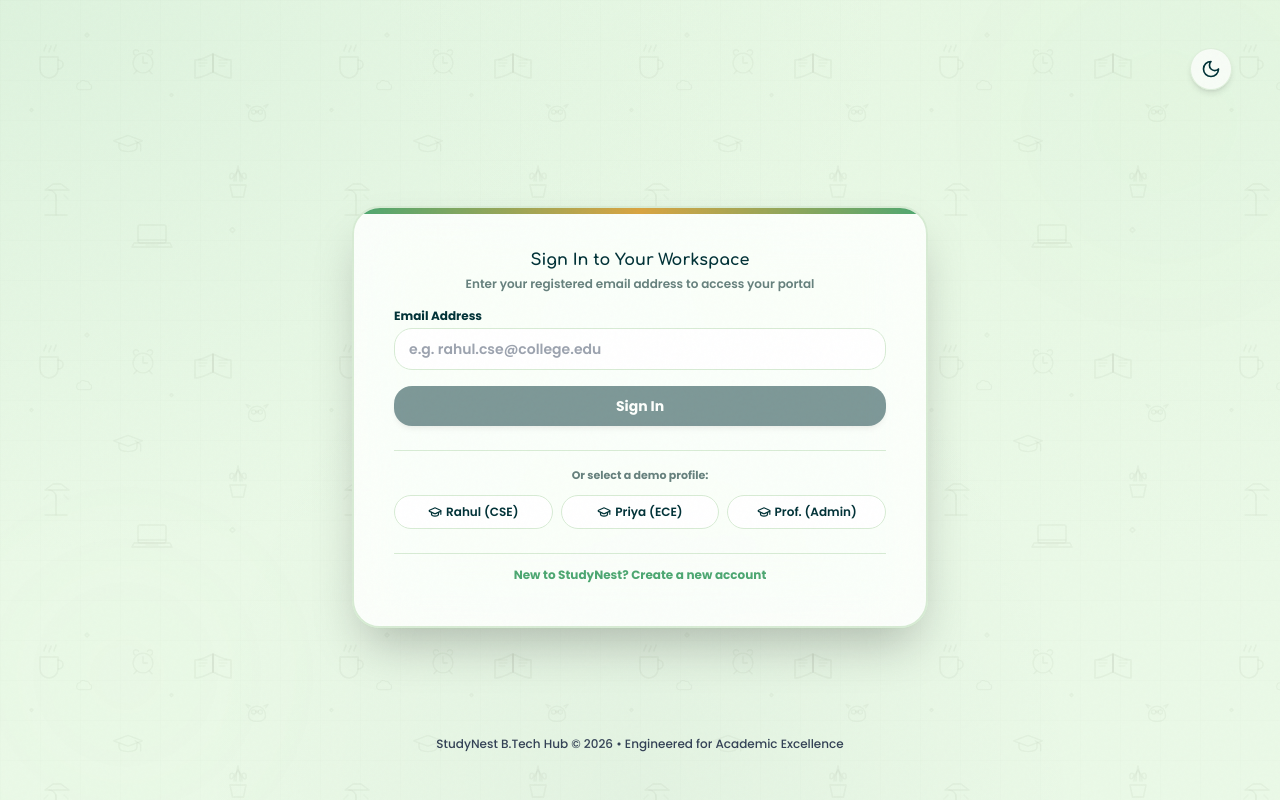
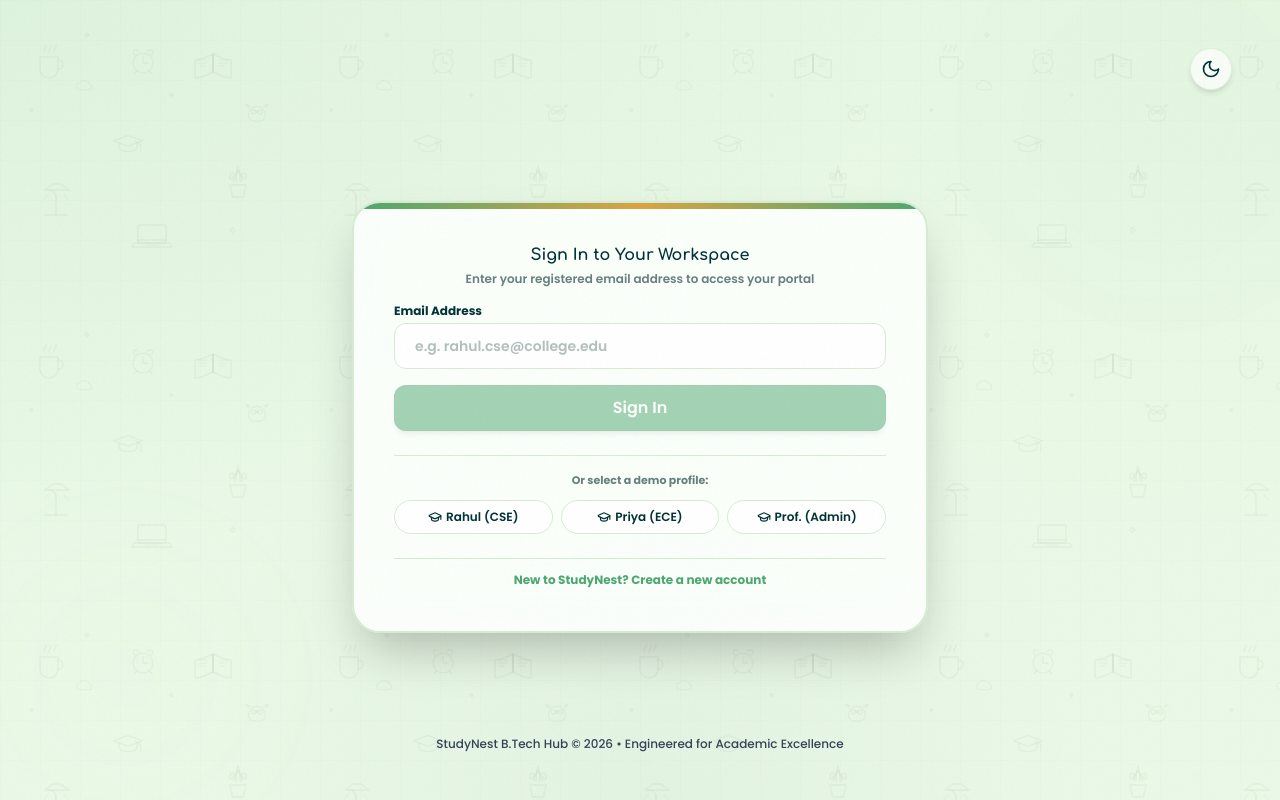
Before and after one commit to Sweta113Sharma/studynest, a React (Vite) app: page / in a window 1280 px wide. Both pictures are taken after a click on the button "Already have an account? Sign In". Built offline with nearby package versions, Linux system fonts and the light colour scheme; no server answers; the HTML template or start-up script is replaced by a standard one.

Commit message:
design: redesign login and register page buttons and input styles

```diff
--- a/src/components/LoginScreen.jsx
+++ b/src/components/LoginScreen.jsx
@@ -173,7 +173,7 @@
                       value={email}
                       onChange={(e) => setEmail(e.target.value)}
                       placeholder="e.g. rahul.cse@college.edu"
-                      className="w-full px-3.5 py-2.5 rounded-xl bg-nest-light-input dark:bg-nest-dark-input border border-nest-border dark:border-slate-800 text-sm text-nest-navy focus:outline-none focus:ring-2 focus:ring-nest-blue focus:border-nest-blue font-semibold transition-all duration-200"
+                      className="input-field text-sm font-semibold"
                       required
                     />
                   </div>
@@ -186,7 +186,7 @@
                   <button
                     type="submit"
                     disabled={!email || isLoading}
-                    className="w-full py-2.5 rounded-xl bg-nest-navy dark:bg-nest-green text-white dark:text-nest-dark font-bold text-sm hover:opacity-95 hover:scale-[1.01] active:scale-95 transition-all disabled:opacity-50 cursor-pointer shadow-md"
+                    className="w-full btn-primary py-2.5 flex items-center justify-center gap-1.5 cursor-pointer shadow-md disabled:opacity-50"
                   >
                     {isLoading ? "Signing In..." : "Sign In"}
                   </button>
@@ -203,7 +203,7 @@
                         key={preset.email}
                         type="button"
                         onClick={() => handleQuickDemo(preset)}
-                        className="px-3 py-2 rounded-xl text-xs font-semibold bg-nest-light-input dark:bg-nest-dark-input hover:bg-nest-green/15 text-nest-navy hover:text-nest-blue border border-nest-border dark:border-slate-800 transition-colors flex items-center justify-center gap-1 focus-visible:ring-2 focus-visible:ring-nest-blue cursor-pointer"
+                        className="px-3 py-2 rounded-xl text-xs font-semibold bg-nest-light-input hover:bg-nest-green/15 text-nest-navy hover:text-nest-blue border border-nest-border transition-colors flex items-center justify-center gap-1 focus-visible:ring-2 focus-visible:ring-nest-blue cursor-pointer"
                       >
                         <GraduationCap className="w-3.5 h-3.5 font-bold" />
                         <span className="truncate">{preset.name.split(' ')[0]} ({preset.role === 'admin' ? 'Admin' : preset.branch})</span>
@@ -239,7 +239,7 @@
                     value={signupName}
                     onChange={(e) => setSignupName(e.target.value)}
                     placeholder="e.g. Sweta Sharma"
-                    className="w-full px-3.5 py-2.5 rounded-xl bg-nest-light-input dark:bg-nest-dark-input border border-nest-border dark:border-slate-800 text-xs sm:text-sm text-nest-navy focus:outline-none focus:ring-2 focus:ring-nest-blue focus:border-nest-blue font-semibold transition-all duration-200"
+                    className="input-field text-sm font-semibold"
                   />
                 </div>
 
@@ -253,7 +253,7 @@
                     value={signupEmail}
                     onChange={(e) => setSignupEmail(e.target.value)}
                     placeholder="e.g. sweta@college.edu"
-                    className="w-full px-3.5 py-2.5 rounded-xl bg-nest-light-input dark:bg-nest-dark-input border border-nest-border dark:border-slate-800 text-xs sm:text-sm text-nest-navy focus:outline-none focus:ring-2 focus:ring-nest-blue focus:border-nest-blue font-semibold transition-all duration-200"
+                    className="input-field text-sm font-semibold"
                   />
                 </div>
 
@@ -264,7 +264,7 @@
                   <select
                     value={signupRole}
                     onChange={(e) => setSignupRole(e.target.value)}
-                    className="w-full bg-nest-light-input dark:bg-nest-dark-input border border-nest-border dark:border-slate-800 rounded-xl p-2.5 text-xs text-nest-navy font-semibold focus:outline-none focus:ring-2 focus:ring-nest-blue"
+                    className="input-field text-sm font-semibold"
                   >
                     <option value="student">Student / Learner</option>
                     <option value="admin">Syllabus Admin</option>
@@ -274,7 +274,7 @@
                 <button
                   type="submit"
                   disabled={!signupName || !signupEmail || isLoading}
-                  className="w-full mt-4 py-3 rounded-xl bg-nest-navy dark:bg-nest-green text-white dark:text-nest-dark font-bold text-sm shadow-md hover:scale-[1.02] active:scale-95 transition-all flex items-center justify-center gap-1.5 focus-visible:ring-2 focus-visible:ring-nest-blue cursor-pointer"
+                  className="w-full mt-4 btn-primary py-3 flex items-center justify-center gap-1.5 cursor-pointer shadow-md disabled:opacity-50"
                 >
                   {isLoading ? (
                     <div className="w-5 h-5 border-2 border-white/30 border-t-white rounded-full animate-spin" />
```
